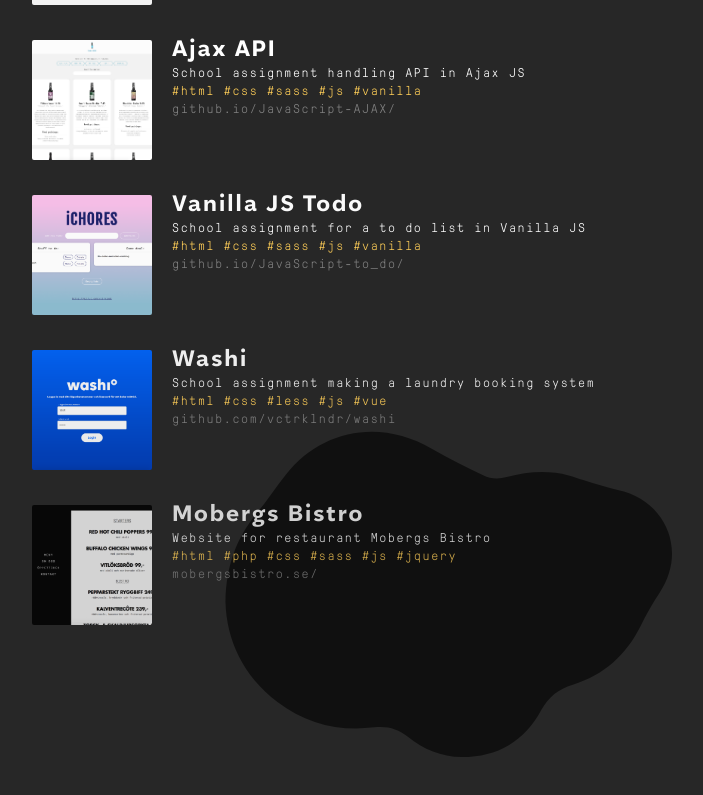
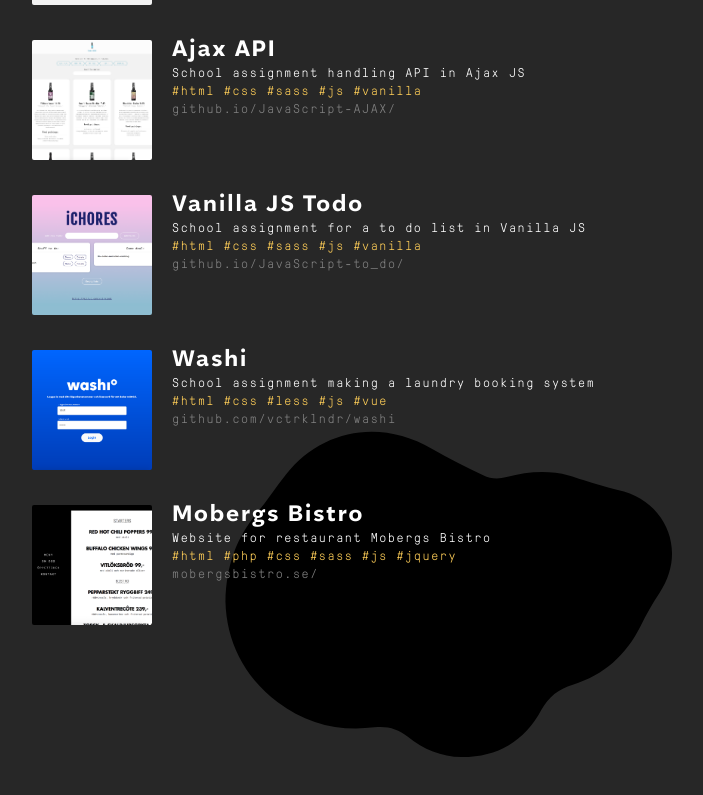
Before and after one commit to vctrklndr/Portfolio, a React (Create React App) app: page / in a window 1280 px wide. Shown: the part 733-1528 px from the top of the page, without its empty margins (98-801 px from the left). Built offline with nearby package versions, Linux system fonts and the light colour scheme.

Commit message:
Updated stuff

```diff
--- /dev/null
+++ b/src/Assets/Styles/Common/keyframes.scss
@@ -0,0 +1,47 @@
+@keyframes from0to360 {
+  from {
+    transform: rotate(0);
+  }
+  to {
+    transform: rotate(360deg);
+  }
+}
+
+@keyframes from360to0 {
+  from {
+    transform: rotate(360deg);
+  }
+  to {
+    transform: rotate(0deg);
+  }
+}
+
+@-webkit-keyframes fade-in {
+  0% {
+    opacity: 0;
+  }
+  100% {
+    opacity: 1;
+  }
+}
+
+@keyframes fade-in {
+  0% {
+    opacity: 0;
+  }
+  100% {
+    opacity: 1;
+  }
+}
+
+
+@keyframes fadeAndSlideIn {
+  0% {
+    opacity: 0;
+    transform: translate(0px, 40px);
+  }
+  100% {
+    opacity: 1;
+    transform: translate(0px, 0px);
+  }
+}
--- a/src/Assets/Styles/Components/Atoms/blob.scss
+++ b/src/Assets/Styles/Components/Atoms/blob.scss
@@ -5,11 +5,8 @@
   max-width: 450px;
   width: 100%;
   opacity: 0;
-  animation-name: fadeIn;
-  animation-duration: 3s;
-  animation-iteration-count: 1;
-  animation-fill-mode: forwards;
-  animation-delay: 4s;
+  animation: fade-in 1200ms linear both;
+  animation-delay: 3200ms;
   @media screen and (min-width: $bpMedium) {
     margin-left: 15vw;
   }
@@ -80,22 +77,3 @@
   r: 30;
   transform-origin: 65px 120px;
 }
-
-@keyframes from0to360 {
-  from{transform:rotate(0);}
-  to{transform:rotate(360deg);}
-}
-
-@keyframes from360to0 {
-  from{transform:rotate(360deg);}
-  to{transform:rotate(0deg);}
-}
-
-@keyframes fadeIn {
-  from {
-    opacity: 0;
-  }
-  to {
-    opacity: 1;
-  }
-}
--- a/src/Assets/Styles/Components/Molecules/portfolio.scss
+++ b/src/Assets/Styles/Components/Molecules/portfolio.scss
@@ -3,30 +3,31 @@
 }
 
 .Portfolio-block {
-  animation-name: fadeIn;
-  animation-duration: 3s;
-  animation-iteration-count: 1;
-  animation-fill-mode: forwards;
+  animation: fadeAndSlideIn 500ms linear both;
+  &:nth-child(1) {
+    opacity: 1;
+    animation: none;
+  }
   &:nth-child(2) {
-    animation-delay: 0.5s;
+    animation-delay: 400ms;
   }
   &:nth-child(3) {
-    animation-delay: 1s;
+    animation-delay: 800ms;
   }
   &:nth-child(4) {
-    animation-delay: 1.5s;
+    animation-delay: 1200ms;
   }
   &:nth-child(5) {
-    animation-delay: 2s;
+    animation-delay: 1600ms;
   }
   &:nth-child(6) {
-    animation-delay: 2.5s;
+    animation-delay: 2000ms;
   }
   &:nth-child(7) {
-    animation-delay: 3s;
+    animation-delay: 2400ms;
   }
   &:nth-child(8) {
-    animation-delay: 3.5s;
+    animation-delay: 2800ms;
   }
 }
 
@@ -50,12 +51,3 @@
 .Portfolio-text {
   min-width: 230px;
 }
-
-@keyframes fadeIn {
-  from {
-    opacity: 0;
-  }
-  to {
-    opacity: 1;
-  }
-}
--- a/src/Assets/Styles/app.scss
+++ b/src/Assets/Styles/app.scss
@@ -1,17 +1,19 @@
 //Common
-@import "Common/fonts";
-@import "Common/variables";
-@import "Common/base";
+@import "Common/Fonts";
+@import "Common/Variables";
+@import "Common/Base";
 
 //Atoms
-@import "Components/Atoms/blob";
-@import "Components/Atoms/heading";
-@import "Components/Atoms/link";
+@import "Components/Atoms/Blob";
+@import "Components/Atoms/Heading";
+@import "Components/Atoms/Link";
 
 // Molecules
-@import "Components/Molecules/portfolio";
+@import "Components/Molecules/Portfolio";
 
 //Utils
-@import "Utils/display";
-@import "Utils/margin";
-@import "Utils/text";
+@import "Utils/Display";
+@import "Utils/Margin";
+@import "Utils/Text";
+
+@import "Common/Keyframes";
```
